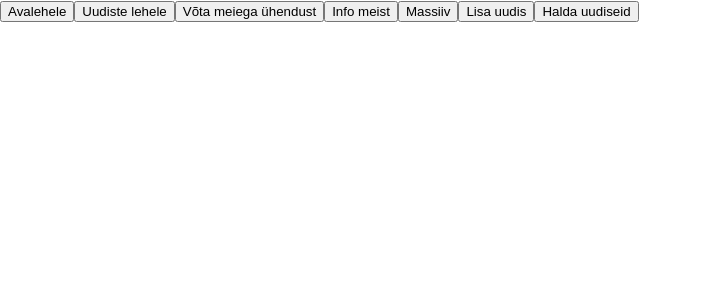
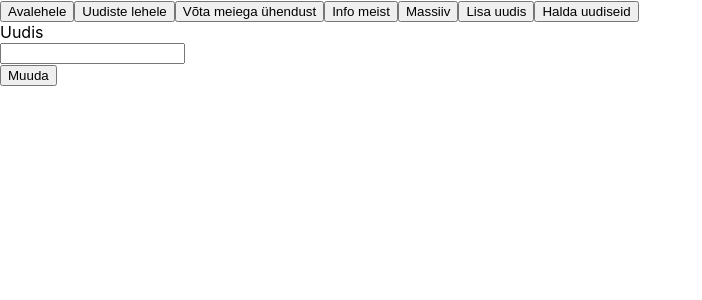
Before and after one commit to joosepj/React-01-2023, a React (Create React App) app in the folder uudised/: page /muuda/1 in a window 1280 px wide. Shown: the top 300 px of the page, without its empty margins (0-702 px from the left). Built offline with nearby package versions, Linux system fonts and the light colour scheme.

Commit message:
Kodutöö 20 - uudise muutmine

```diff
--- a/uudised/src/App.js
+++ b/uudised/src/App.js
@@ -8,6 +8,7 @@ import Massiiv from './pages/Massiiv';
 import LisaUudis from './pages/LisaUudis';
 import HaldaUudiseid from './pages/HaldaUudiseid';
 import YksUudis from "./pages/YksUudis";
+import MuudaUudis from './pages/MuudaUudis';
 
 function App() {
   return (
@@ -42,6 +43,7 @@ function App() {
         <Route path="lisa-uudis" element={<LisaUudis />} />
         <Route path="halda" element={<HaldaUudiseid />} />
         <Route path="uudis/:index" element={<YksUudis />} />
+        <Route path="muuda/:index" element={<MuudaUudis />} />
       </Routes>
     </div>
   );
--- a/uudised/src/pages/HaldaUudiseid.js
+++ b/uudised/src/pages/HaldaUudiseid.js
@@ -1,4 +1,5 @@
 import { useState } from "react"
+import { Link } from "react-router-dom";
 
 function HaldaUudiseid() {
     const [uudised, muudaUudised]= useState(JSON.parse(localStorage.getItem("uudised")) || []);
@@ -16,6 +17,9 @@ function HaldaUudiseid() {
             <div>
              <div>{uudis}</div>
             <button onClick={() => kustuta(index)}>x</button>
+            <Link to={"/muuda/" + index}>
+                <button>Muuda</button>
+            </Link>
         </div>
         )}</div>
     </div>)
--- /dev/null
+++ b/uudised/src/pages/MuudaUudis.js
@@ -0,0 +1,24 @@
+import { useParams } from "react-router-dom";
+import { useRef } from "react"
+
+function MuudaUudis() {
+    const {index } = useParams();
+    const uudisedLS = JSON.parse(localStorage.getItem("uudised")) || [];
+    const leitudUudis = uudisedLS[index];
+    const uudisRef = useRef();
+
+    const muuda = () => {
+        uudisedLS[index] = uudisRef.current.value;
+        localStorage.setItem("uudised", JSON.stringify(uudisedLS));
+    }
+
+  return (
+    <div>
+        <label>Uudis</label><br />
+        <input ref={uudisRef} type="text" defaultValue={leitudUudis} /><br />
+        <button onClick={muuda}>Muuda</button>
+    </div>
+  )
+}
+
+export default MuudaUudis
```
